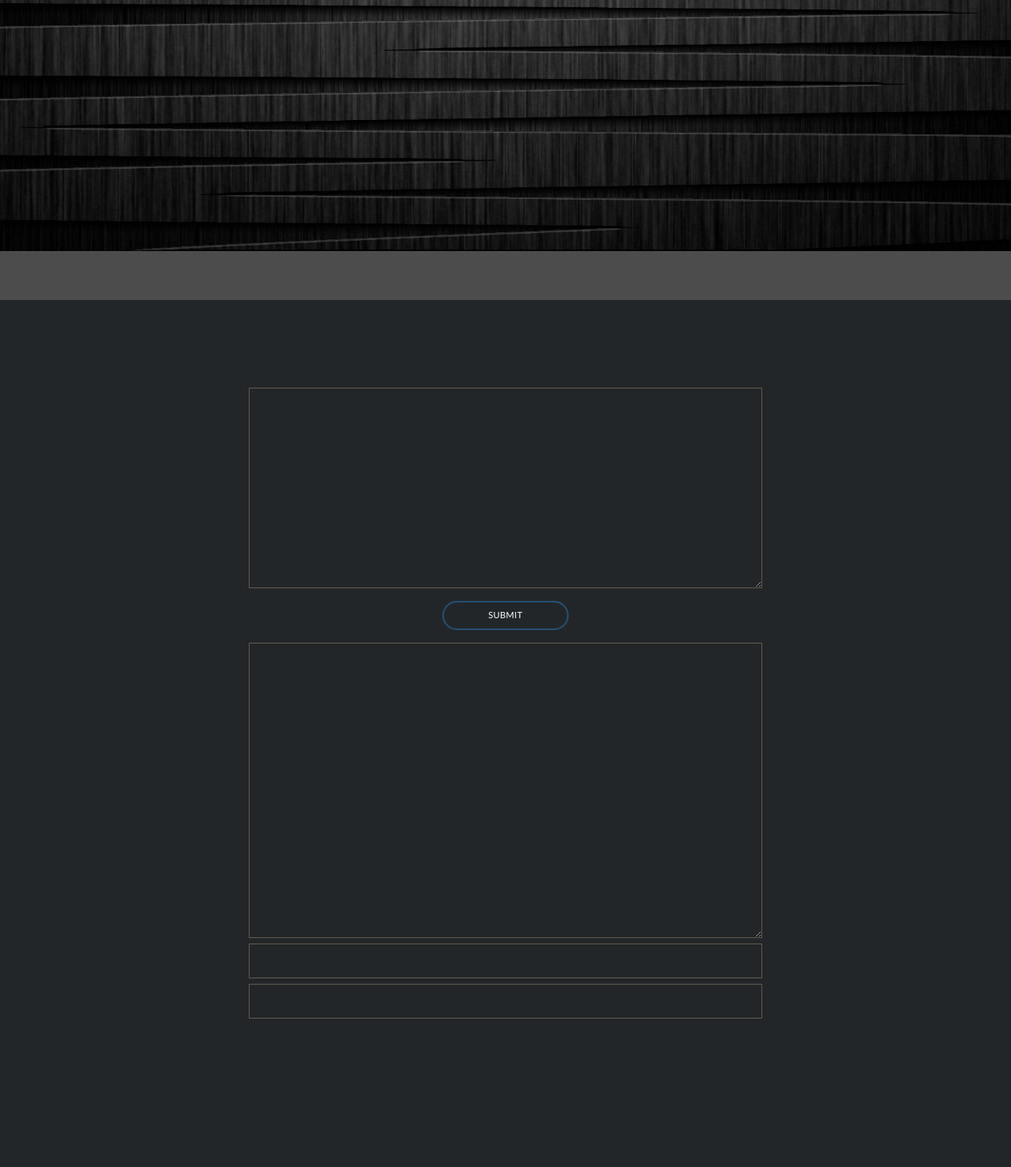
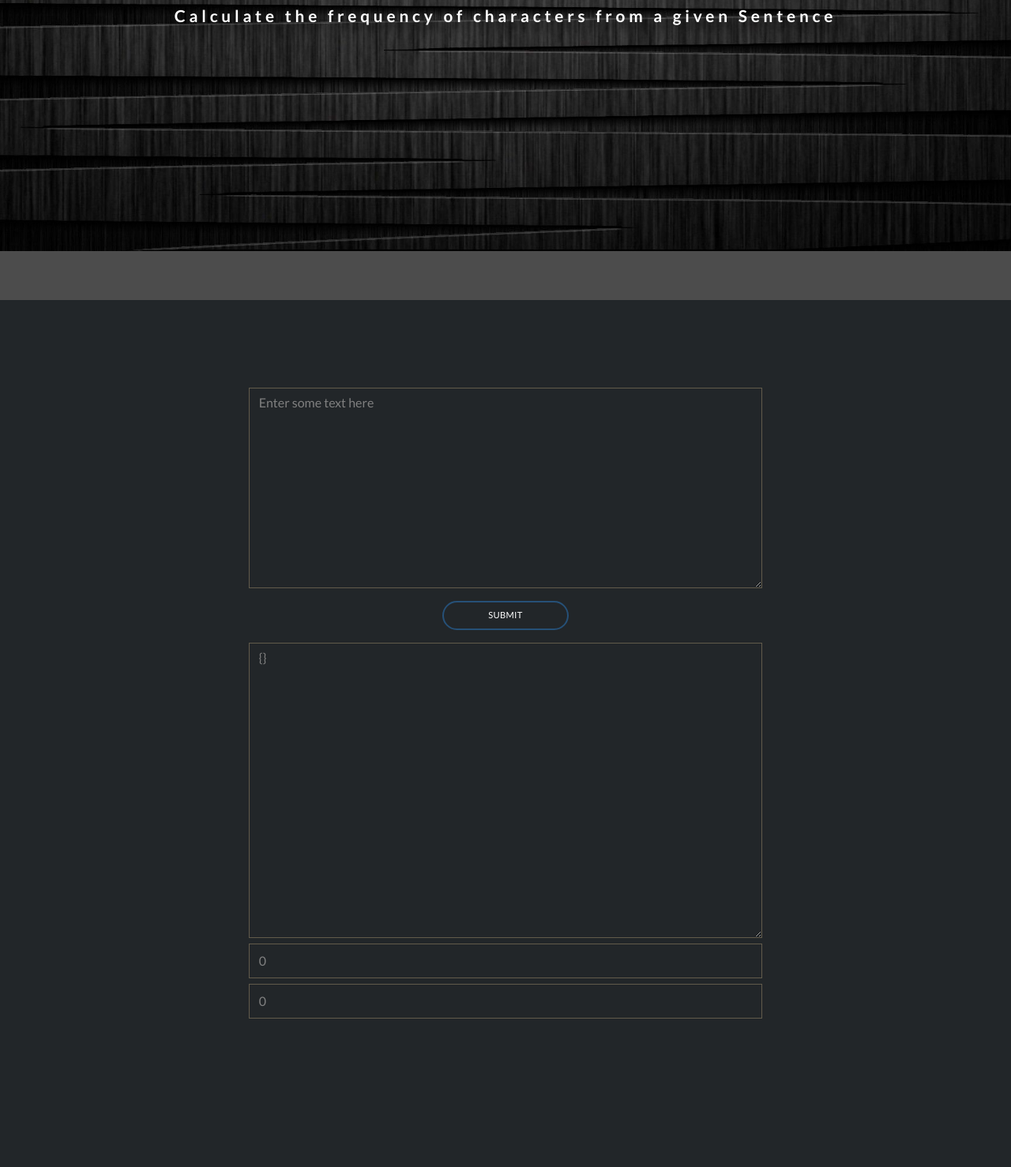
Before and after one commit to tajbiul-hossain/Character-Frequency, a plain HTML site: page index.html in a window 1280 px wide. Shown: the part 482-1960 px from the top of the page at 79% size. Drawn offline with Linux system fonts and the light colour scheme.

Commit message:
second commit

```diff
--- a/css/main.css
+++ b/css/main.css
@@ -25,7 +25,7 @@ body {
 }
 
 .home-inner {
-    background-image: url(../1.jpeg);
+    background-image: url(../images/background.jpeg);
 }
 
 .caption {
@@ -42,6 +42,14 @@ body {
     font-weight: 900;
     letter-spacing: 1.5rem;
     text-shadow: 1rem 1rem 1rem black;
+    padding-bottom: 1rem;
+}
+
+.caption p {
+    font-size: 1.3rem;
+    font-weight: 700;
+    letter-spacing: .3rem;
+    text-shadow: .5rem .5rem .8rem black;
     padding-bottom: 1.1rem;
 }
 
--- a/index.html
+++ b/index.html
@@ -5,6 +5,7 @@
     <meta charset="utf-8">
     <meta name="viewport" content="width=device-width, initial-scale=1">
     <title>Character Frequency Count from Sentence</title>
+    <link rel="shortcut icon" href="images/icon.png" type="image/x-icon">
     <link rel="stylesheet" href="bootstrap-4.1.3-dist/css/bootstrap.min.css">
     <link href="https://fonts.googleapis.com/icon?family=Material+Icons" rel="stylesheet">
     <link rel="stylesheet" href="css/main.css">
@@ -39,6 +40,7 @@
 
         <div class="caption text-center">
             <h1>WELCOME</h1>
+            <p>Calculate the frequency of characters from a given Sentence</p>
         </div>
 
         <!--- End Landing Page Section -->
@@ -53,11 +55,11 @@
             <div class="row">
                 <div class="col-md-2"></div>
                 <div class="col-md-8">
-                    <textarea class="form-control" id="msg" rows="10"></textarea>
+                    <textarea class="form-control" id="msg" rows="10" placeholder="Enter some text here"></textarea>
                     <button type="button" class="btn btn-lg btn-outline-secondary" id="frqchk">Submit</button>
-                    <textarea class="form-control" id="freq" rows="15"></textarea>
-                    <input type="text" class="form-control" id="sum">
-                    <input type="text" class="form-control" id="word">
+                    <textarea class="form-control" id="freq" rows="15" placeholder="{}"></textarea>
+                    <input type="text" class="form-control" id="sum" placeholder="0">
+                    <input type="text" class="form-control" id="word" placeholder="0">
 
                 </div>
                 <div class="col-md-2"></div>
```
Also changed, not shown: images/background.jpeg (renamed from 1.jpeg), images/icon.png (added).
